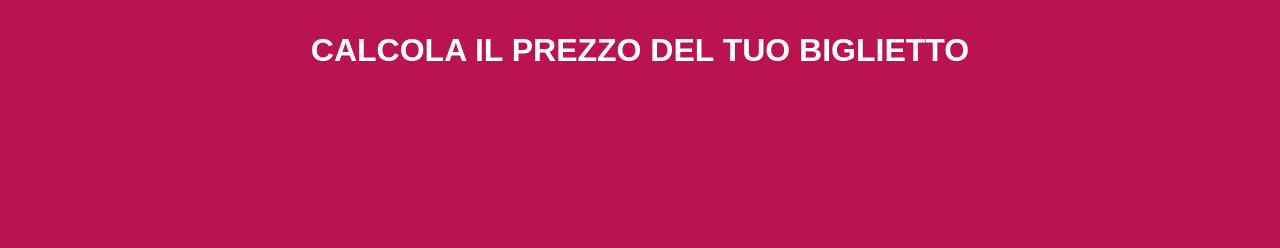
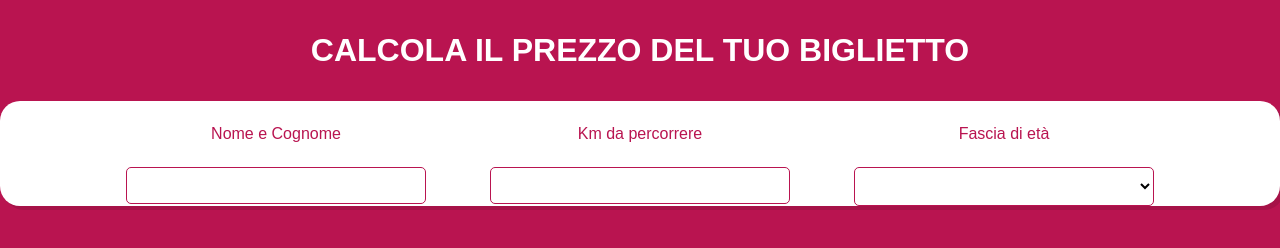
Before and after one commit to ZenRool/js-biglietto-treno-form, a plain HTML site: page index.html in a window 1280 px wide. Drawn offline with Linux system fonts and the light colour scheme.

Commit message:
Aggiunto prima riga del form

```diff
--- a/css/style.css
+++ b/css/style.css
@@ -12,7 +12,21 @@
 .text-white {
     color: white;
 }
+.bg-white {
+    background-color: #fff;
+}
+.text-bg-color {
+    color: var(--bg-color);
+}
 /* fine Colors  */
+/* bordi */
+.border-round {
+    border-radius: 20px;
+}
+.box-shadow {
+    box-shadow: 4px 4px rgba( 0 , 0 , 0 , 0.1);
+}
+/* fine bordi  */
 /* titoli  */
 h1 {
     text-transform: uppercase;
@@ -50,3 +64,20 @@ body {
     font-family: sans-serif;
     background-color: var(--bg-color);
 }
+/* forum  */
+.form-card {
+    display: flex;
+    flex-direction: column;
+    align-items: center;
+    margin: 0 2rem;
+}
+label {
+    margin: 1.5rem 0;
+}
+input, select {
+    padding: 10px;
+    width: 300px;
+    border: 1px solid #b91450;
+    border-radius: 5px;
+    background: white;
+}
--- a/index.html
+++ b/index.html
@@ -14,8 +14,42 @@
         <h1>
             Calcola il prezzo del tuo biglietto
         </h1>
+        <form  action="javascript:handleClick()"  class="container d-flex flex-col align-center bg-white text-bg-color border-round box-shadow">
 
+            <div class="d-flex justify-center">
+                <div class="form-card">
+                    <label for="username">
+                        Nome e Cognome
+                    </label>
+                    <input type="text" name="user-name" id="user-name">
+                </div>
+                <div class="form-card">
+                    <label for="username">
+                        Km da percorrere
+                    </label>
+                    <input type="text" name="user-name" id="user-name">
+                </div>
+                <div class="form-card">
+                    <label for="username">
+                        Fascia di età
+                    </label>
+                    <select name="user-color" id="user-color">
+                        <option value=""></option>
+                        <option value="under">
+                            Minorenne
+                        </option>
+                        <option value="standard">
+                            Maggiorenne
+                        </option>
+                        <option value="over">
+                            Over 65
+                        </option>
+                    </select>
+                </div>
 
+            </div>
+
+        </form>
     </div>
     <!-- SCRIPT in JS  -->
     <script src="js/script.js" type="text/javascript"></script>
```
